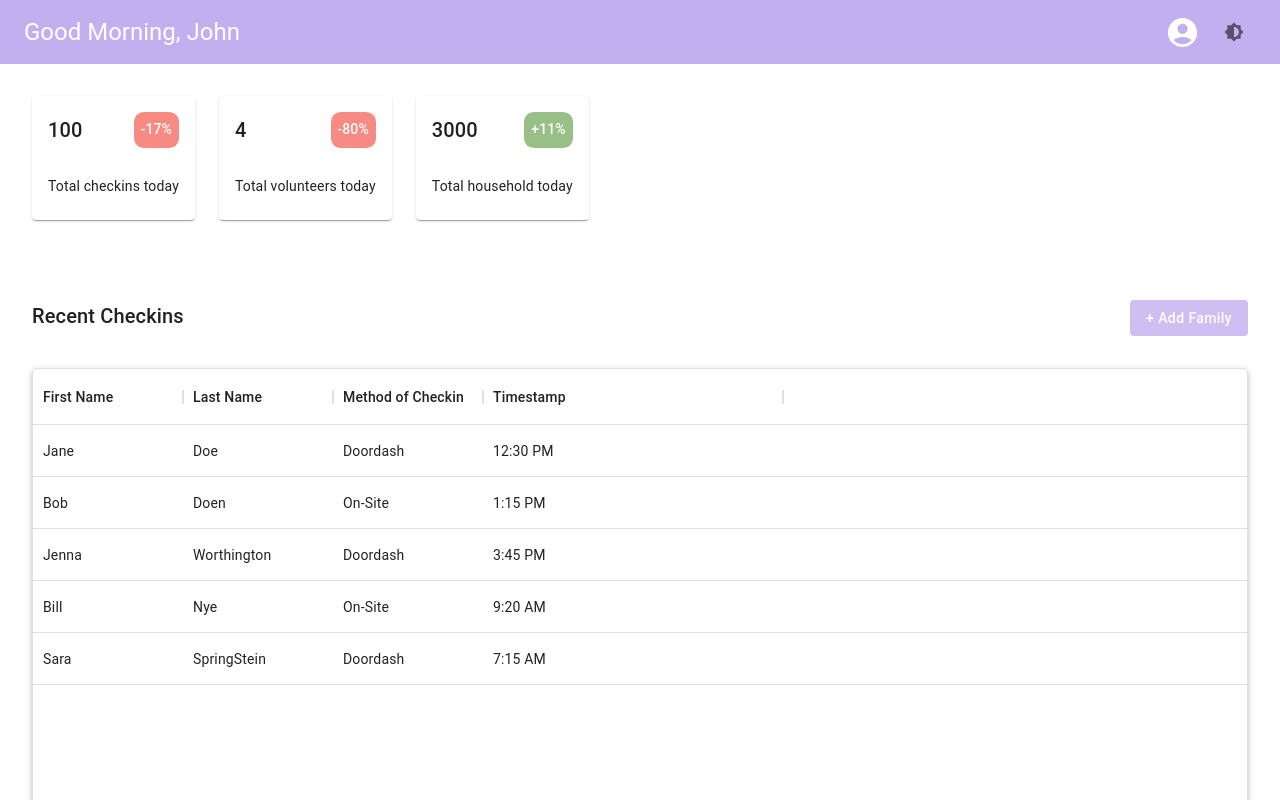
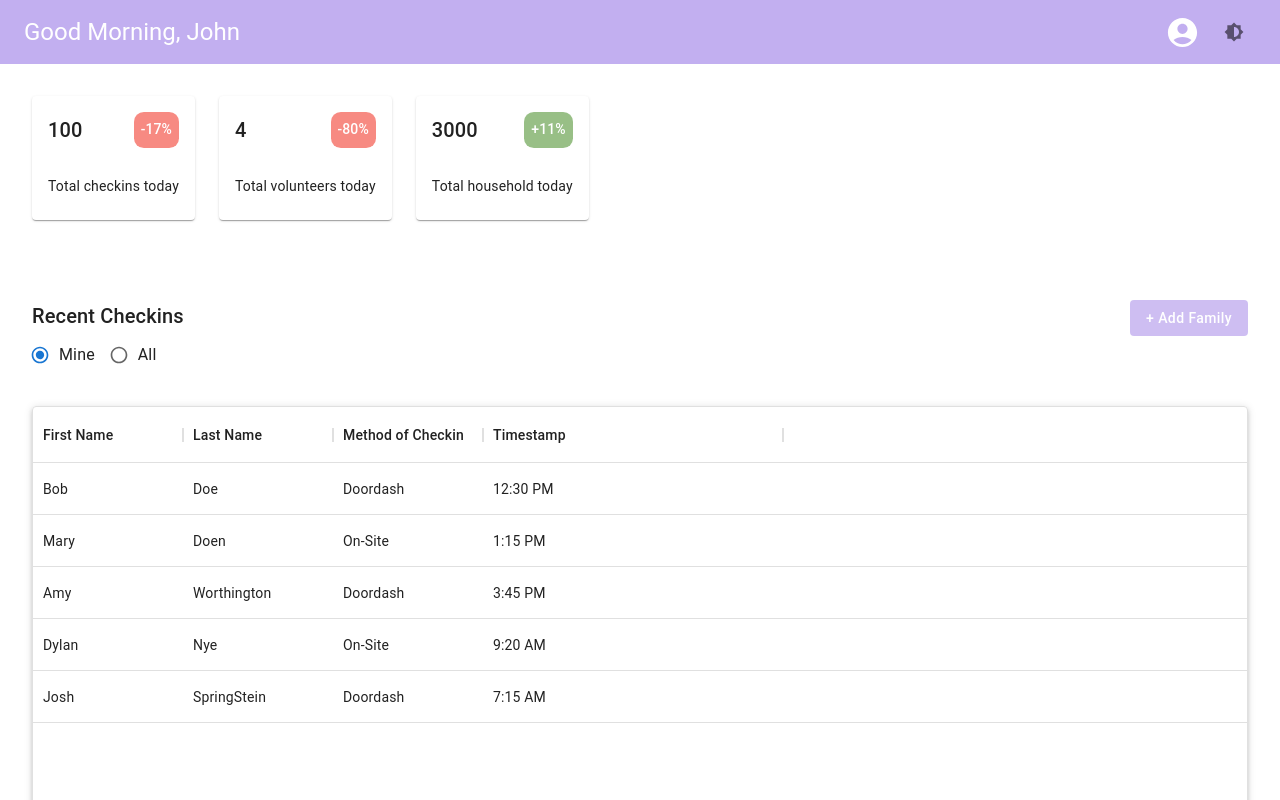
Before and after one commit to CareCrate/PantryPilot, a Next.js app in the folder carecrate/: page /dashboard in a window 1280 px wide. Shown: the top 800 px of the page. Built offline with nearby package versions, Linux system fonts and the light colour scheme; no server answers.

Commit message:
Create dynamic recent checkins list

```diff
--- a/carecrate/src/pages/dashboard.tsx
+++ b/carecrate/src/pages/dashboard.tsx
@@ -1,6 +1,6 @@
 import DataCard from "@/components/dashboard/DataCard";
 import Modal from "@/components/dashboard/Modal";
-import { useFirestore } from "@/service/hooks";
+import { useFirestore, useVisitsListener } from "@/service/hooks";
 import {
   Box,
   Button,
@@ -19,75 +19,116 @@ import {
   Typography,
 } from "@mui/material";
 import { DataGrid, GridRowsProp, GridColDef } from "@mui/x-data-grid";
+import Radio from "@mui/material/Radio";
+import RadioGroup from "@mui/material/RadioGroup";
 import { useEffect, useState } from "react";
 import { Family, Visit } from "../types";
 
 // Available Fields for Mapping
 const fields: GridColDef[] = [
   {
-    field: "first_name",
+    field: "firstName",
     headerName: "First Name",
     width: 150,
   },
   {
-    field: "last_name",
+    field: "lastName",
     headerName: "Last Name",
     width: 150,
   },
   {
-    field: "method_of_checkin",
+    field: "checkInType",
     headerName: "Method of Checkin",
     width: 150,
   },
   {
-    field: "timestamp",
+    field: "timeOfVisit",
     headerName: "Timestamp",
     width: 300,
   },
 ];
+//
 
 // TODO: Generate based on Real Data.
-const data: GridRowsProp = [
+// const myData: GridRowsProp = [
+//   {
+//     id: 1,
+//     first_name: "Jane",
+//     last_name: "Doe",
+//     method_of_checkin: "Doordash",
+//     timestamp: "12:30 PM",
+//   },
+//   {
+//     id: 2,
+//     first_name: "Bob",
+//     last_name: "Doen",
+//     method_of_checkin: "On-Site",
+//     timestamp: "1:15 PM",
+//   },
+//   {
+//     id: 3,
+//     first_name: "Jenna",
+//     last_name: "Worthington",
+//     method_of_checkin: "Doordash",
+//     timestamp: "3:45 PM",
+//   },
+//   {
+//     id: 4,
+//     first_name: "Bill",
+//     last_name: "Nye",
+//     method_of_checkin: "On-Site",
+//     timestamp: "9:20 AM",
+//   },
+//   {
+//     id: 5,
+//     first_name: "Sara",
+//     last_name: "SpringStein",
+//     method_of_checkin: "Doordash",
+//     timestamp: "7:15 AM",
+//   },
+// ];
+
+const allData: GridRowsProp = [
   {
     id: 1,
-    first_name: "Jane",
-    last_name: "Doe",
-    method_of_checkin: "Doordash",
-    timestamp: "12:30 PM",
+    firstName: "Bob",
+    lastName: "Doe",
+    checkInType: "Doordash",
+    timeOfVisit: "12:30 PM",
   },
   {
     id: 2,
-    first_name: "Bob",
-    last_name: "Doen",
-    method_of_checkin: "On-Site",
-    timestamp: "1:15 PM",
+    firstName: "Mary",
+    lastName: "Doen",
+    checkInType: "On-Site",
+    timeOfVisit: "1:15 PM",
   },
   {
     id: 3,
-    first_name: "Jenna",
-    last_name: "Worthington",
-    method_of_checkin: "Doordash",
-    timestamp: "3:45 PM",
+    firstName: "Amy",
+    lastName: "Worthington",
+    checkInType: "Doordash",
+    timeOfVisit: "3:45 PM",
   },
   {
     id: 4,
-    first_name: "Bill",
-    last_name: "Nye",
-    method_of_checkin: "On-Site",
-    timestamp: "9:20 AM",
+    firstName: "Dylan",
+    lastName: "Nye",
+    checkInType: "On-Site",
+    timeOfVisit: "9:20 AM",
   },
   {
     id: 5,
-    first_name: "Sara",
-    last_name: "SpringStein",
-    method_of_checkin: "Doordash",
-    timestamp: "7:15 AM",
+    firstName: "Josh",
+    lastName: "SpringStein",
+    checkInType: "Doordash",
+    timeOfVisit: "7:15 AM",
   },
 ];
 
 export default function Dashboard() {
   const firestore: any = useFirestore();
-
+  // const allVisits = useVisitsListener();
   const [isCheckInModalOpen, setIsCheckInModalOpen] = useState(false);
   const [isDisabled, setIsDisabled] = useState(true);
   const [phoneNumber, setPhoneNumber] = useState("");
@@ -99,6 +140,8 @@ export default function Dashboard() {
   const [numInHousehold, setNumInHousehold] = useState(0);
   const [numChildren, setNumChildren] = useState(0);
   const [numElderly, setNumElderly] = useState(0);
+  const [isShowMyVisits, setIsShowMyData] = useState(false);
+  const [myVisits, setMyVisits] = useState<Visit[]>([]);
 
   let currentFamily: Family;
 
@@ -208,11 +251,15 @@ export default function Dashboard() {
       lastName,
       foodWeight: parseInt(foodWeight),
       checkInType,
-      timeOfVisit: date.toLocaleString(),
+      timeOfVisit: date.toLocaleTimeString(),
     };
-
+    //
     // firestore.saveFamily(familyToSave);
     // firestore.saveVisit(visitToSave);
+    setMyVisits((current) => [...current, visitToSave]);
+    console.log(visitToSave.timeOfVisit);
+    // const startOfDay = new Date().setUTCHours(0, 0, 0, 0);
+    // console.log("Start: " + startOfDay);
 
     setPhoneNumber("");
     setCheckInType("");
@@ -226,6 +273,8 @@ export default function Dashboard() {
   useEffect(() => {
     if (phoneNumber.length === 10) {
       findFamily();
+    } else {
+      resetTextFields();
     }
   }, [phoneNumber]);
 
@@ -293,12 +342,46 @@ export default function Dashboard() {
               + Add Family
             </Button>
           </Stack>
+          <RadioGroup
+            row
+            aria-labelledby="demo-row-radio-buttons-group-label"
+            name="row-radio-buttons-group"
+            defaultValue="mine"
+          >
+            <FormControlLabel
+              value="mine"
+              control={
+                <Radio
+                  size="small"
+                  onClick={() => {
+                    setIsShowMyData(true);
+                  }}
+                />
+              }
+              label="Mine"
+            />
+            <FormControlLabel
+              value="all"
+              control={
+                <Radio
+                  size="small"
+                  onClick={() => {
+                    setIsShowMyData(false);
+                  }}
+                />
+              }
+              label="All"
+            />
+          </RadioGroup>
           <Paper
             component="div"
             elevation={3}
             sx={{ height: 500, width: "100%", marginTop: "2em" }}
           >
-            <DataGrid rows={data} columns={fields} />
+            <DataGrid
+              rows={isShowMyVisits ? myVisits : allData}
+              columns={fields}
+            />
           </Paper>
         </Grid>
       </Grid>
--- a/carecrate/src/service/hooks.tsx
+++ b/carecrate/src/service/hooks.tsx
@@ -25,6 +25,7 @@ import { useLocalStorage } from "./localStorage";
 const familyCollection: string = "families";
 const visitsCollection: string = "visits";
 const wasteCollection: string = "waste";
+const startOfDay: number = new Date().setUTCHours(0, 0, 0, 0);
 
 // Helper function for useCurrentVisits()
 const compareArrays = (a: any, b: any) => {
@@ -116,7 +117,7 @@ export const useVisitsListener = () => {
     // Query visits
     const q: Query<DocumentData> = query(
       collection(db, "visits"),
-      where("id", ">=", 1678580485135) // This should either be the timestamp of when that day started, or when the user logged in
+      where("id", ">=", startOfDay) // This should either be the timestamp of when that day started, or when the user logged in
     );
 
     // Listen to Query
```
